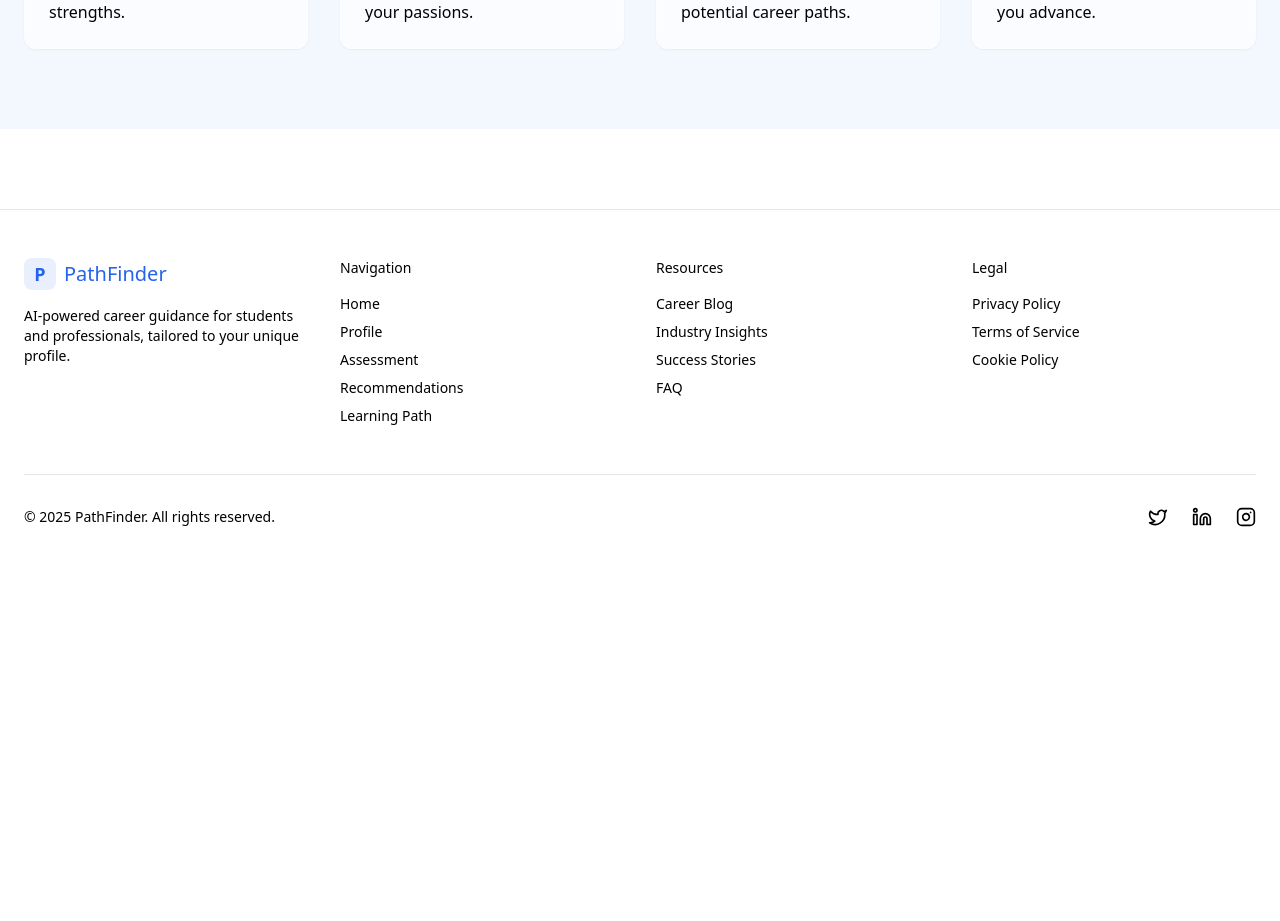
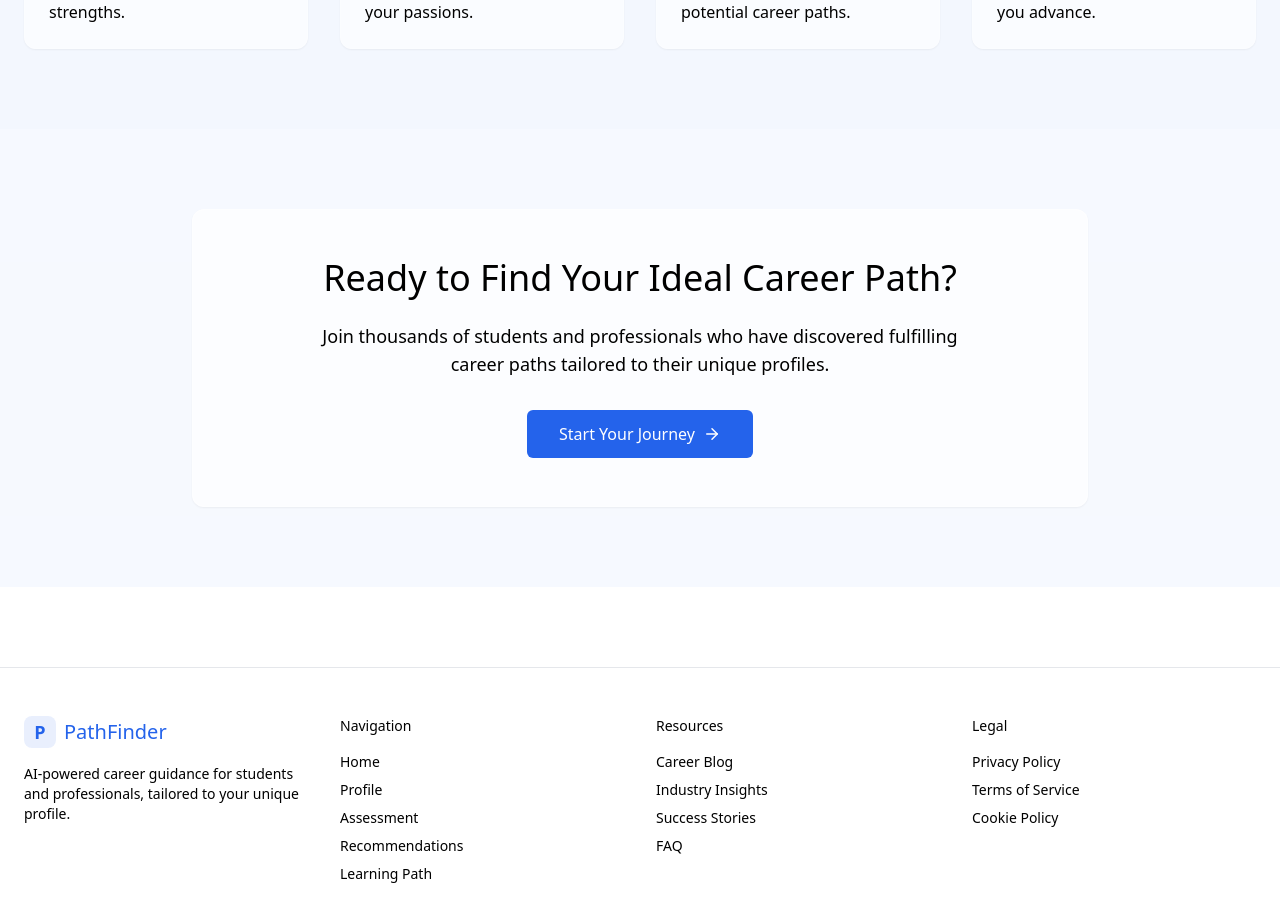
Before and after one commit to DevSsChar/SGP, a Next.js app: page / in a window 1280 px wide. Shown: the part 1009-1930 px from the top of the page. Before the commit the page ends 1584 px from the top, so only its background shows below. Built offline with nearby package versions, Linux system fonts and the light colour scheme.

Commit message:
Small bugs fixed and Landing Page Complete

```diff
--- a/app/page.js
+++ b/app/page.js
@@ -142,7 +142,43 @@ export default function Home() {
           </div>
         </div>
       </section>
-
+      <section className="py-20 bg-[hsla(221,83%,53%,0.04)]">
+        <div className="container mx-auto px-4 md:px-6">
+          <div className="max-w-4xl mx-auto">
+            <div className="opacity-0 translate-y-4 animate-[fade-in-up_400ms_ease-out_forwards]">
+              <div className="bg-white/70 backdrop-blur-md border border-white/20 rounded-xl shadow-sm transition-all duration-300 hover:scale-104 hover:shadow-xl text-center">
+                <div className="p-6 py-12 px-6 md:px-10">
+                  <h2 className="text-3xl md:text-4xl font-medium mb-6">Ready to Find Your Ideal Career Path?</h2>
+                  <p className="text-lg text-muted-foreground mb-8 max-w-2xl mx-auto">
+                    Join thousands of students and professionals who have discovered fulfilling career paths tailored to their unique profiles.
+                  </p>
+                  <Link
+                    className="px-8 py-3 rounded-md bg-[hsla(221,83%,53%,1)] text-white hover:bg-[hsla(221,83%,53%,0.9)] transition-all duration-300 hover:scale-105 inline-flex items-center justify-center gap-2 font-medium group"
+                    href="/profile"
+                  >
+                    Start Your Journey
+                    <svg
+                      xmlns="http://www.w3.org/2000/svg"
+                      width="18"
+                      height="18"
+                      viewBox="0 0 24 24"
+                      fill="none"
+                      stroke="currentColor"
+                      strokeWidth="2"
+                      strokeLinecap="round"
+                      strokeLinejoin="round"
+                      className="lucide lucide-arrow-right transition-transform duration-300 group-hover:translate-x-1"
+                    >
+                      <path d="M5 12h14"></path>
+                      <path d="m12 5 7 7-7 7"></path>
+                    </svg>
+                  </Link>
+                </div>
+              </div>
+            </div>
+          </div>
+        </div>
+      </section>
     </>
   );
 }
```
